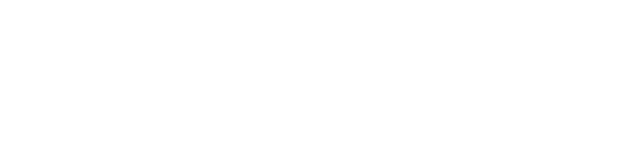
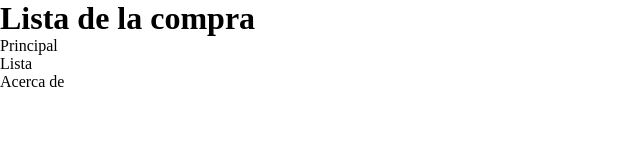
Before and after one commit to darqsa/-darqsa-202207-w1ch4-david-arques, a plain HTML site: page index.html in a window 1280 px wide. Shown: the whole page, without its empty margins (0-640 px from the left). Drawn offline with Linux system fonts and the light colour scheme.

Commit message:
Added header html for the list page.

```diff
--- a/index.html
+++ b/index.html
@@ -7,5 +7,14 @@
     <link rel="stylesheet" href="style.css" />
     <title>Document</title>
   </head>
-  <body></body>
+  <body>
+    <header>
+      <h1>Lista de la compra</h1>
+      <ul>
+        <li>Principal</li>
+        <li>Lista</li>
+        <li>Acerca de</li>
+      </ul>
+    </header>
+  </body>
 </html>
--- a/style.css
+++ b/style.css
@@ -1,3 +1,10 @@
-html {
-  font-family: Arial, Helvetica, sans-serif;
+* {
+  box-sizing: border-box;
+  margin: 0;
+  padding: 0;
 }
+
+img {
+  display: block;
+  max-width: 100%;
+}
```
